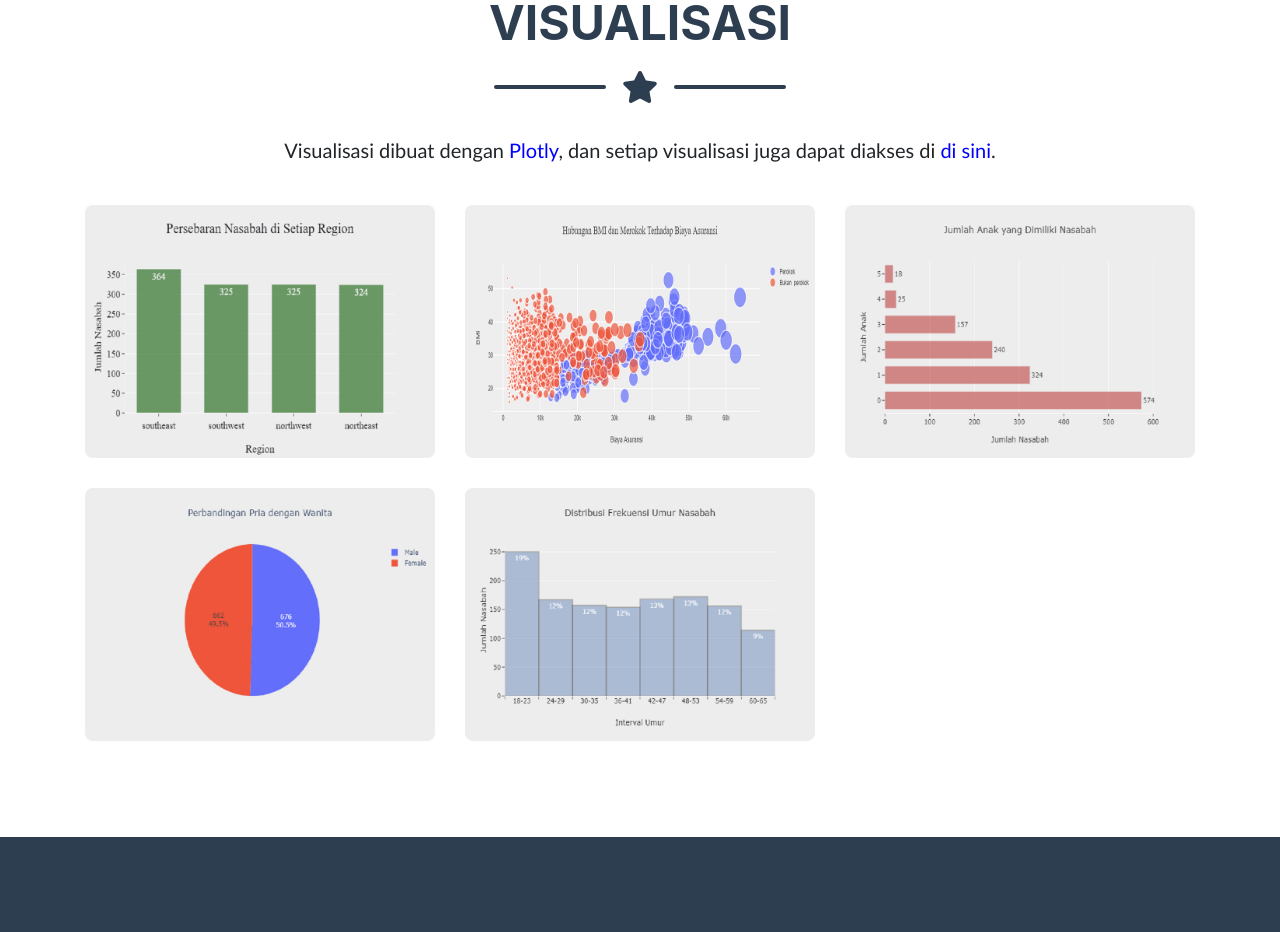
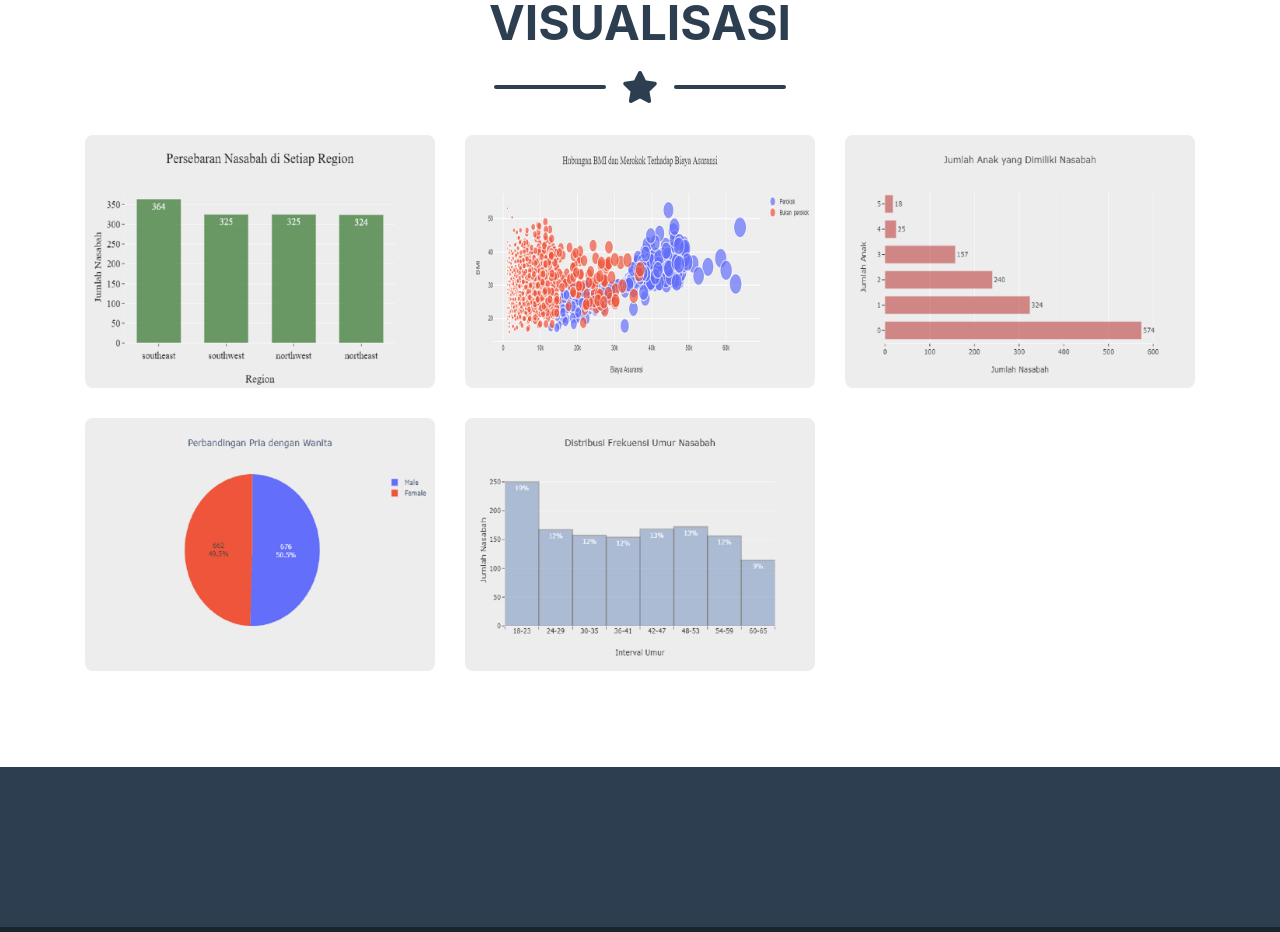
Before and after one commit to EkiRahardian/FPVisInf, a website with bundled scripts: page index.html in a window 1280 px wide. Shown: the part 1417-2349 px from the top of the page. Built offline with nearby package versions, Linux system fonts and the light colour scheme; a web font is replaced by a local one.

Commit message:
Update index.html

```diff
--- a/index.html
+++ b/index.html
@@ -112,8 +112,6 @@
         </div>
         <div class="divider-custom-line"></div>
       </div>
-
-		<p style="text-align:center" class="lead">Visualisasi dibuat dengan <a href="https://chart-studio.plot.ly/" style="color:blue">Plotly</a>, dan setiap visualisasi juga dapat diakses di <a href="https://chart-studio.plot.ly/~ekirahardian/" style="color:blue">di sini</a>.</p><br>
 
       <!-- Portfolio Grid Items -->
       <div class="row">
```
